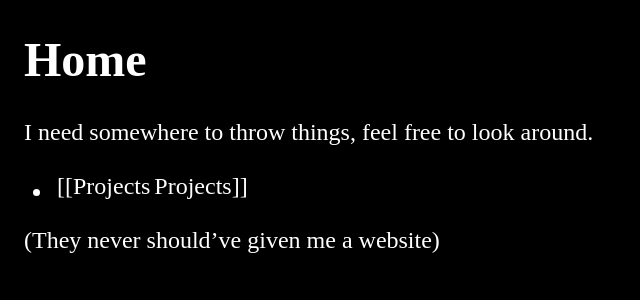
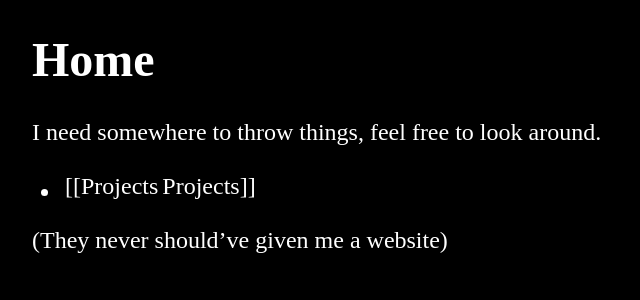
Before and after one commit to Grahp/Website, a Jekyll site: the page built from pages/Home.md, in a window 1280 px wide. Shown: the top 300 px of the page, without its empty margins (0-640 px from the left). Built offline with Jekyll 4.4.1, drawn with Linux system fonts in a browser that asks for light colours.

Commit message:
Update styles

```diff
--- a/_layouts/default.html
+++ b/_layouts/default.html
@@ -7,9 +7,7 @@
     <title>{{ page.title }}</title>
   </head>
   <body>
-    <div class="site">
-      <h1>{{ page.title }}</h1>
-      {{ content }}
-    </div>
+    <h1>{{ page.title }}</h1>
+    {{ content }}
   </body>
 </html>
--- a/assets/css/styles.css
+++ b/assets/css/styles.css
@@ -1,10 +1,9 @@
-.site {max-width: 70ch;
-       padding-left: 1rem;
-       padding-right: 1rem;}
-
 body {background-color: #000;
       color: #fff;
-      font-size: 1.5rem;}
+      font-size: 1.5rem;
+      max-width: 70ch;
+      margin-left: 2rem;
+      margin-right: 2rem;}
 
 a {color: #58A6FF;}
 
```
